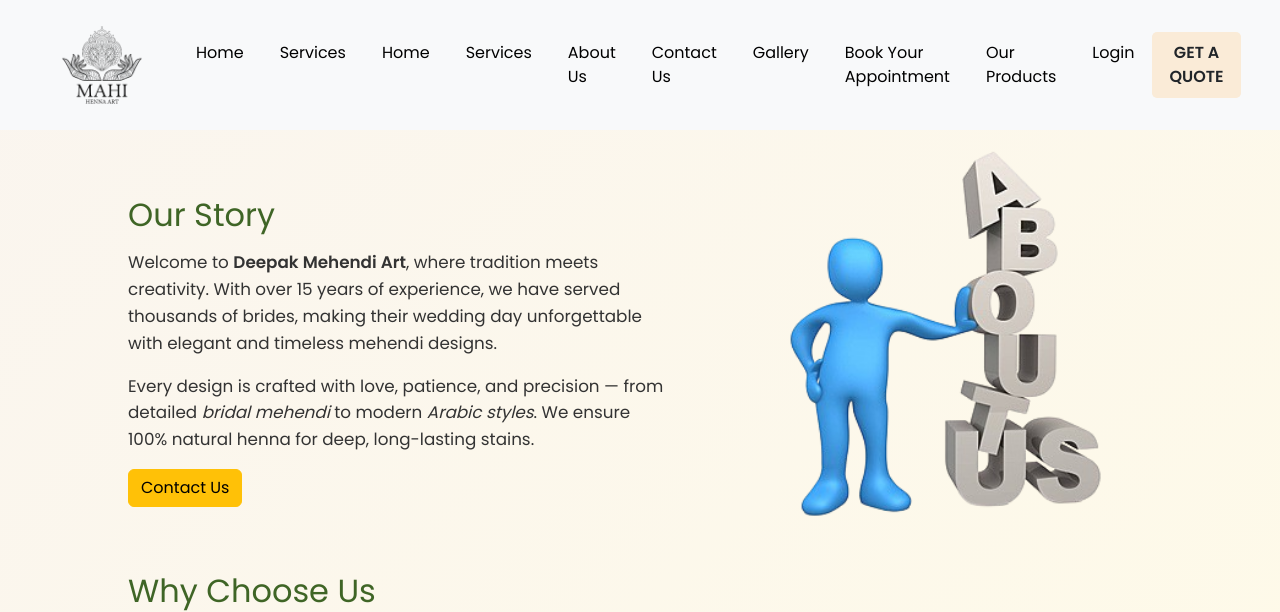
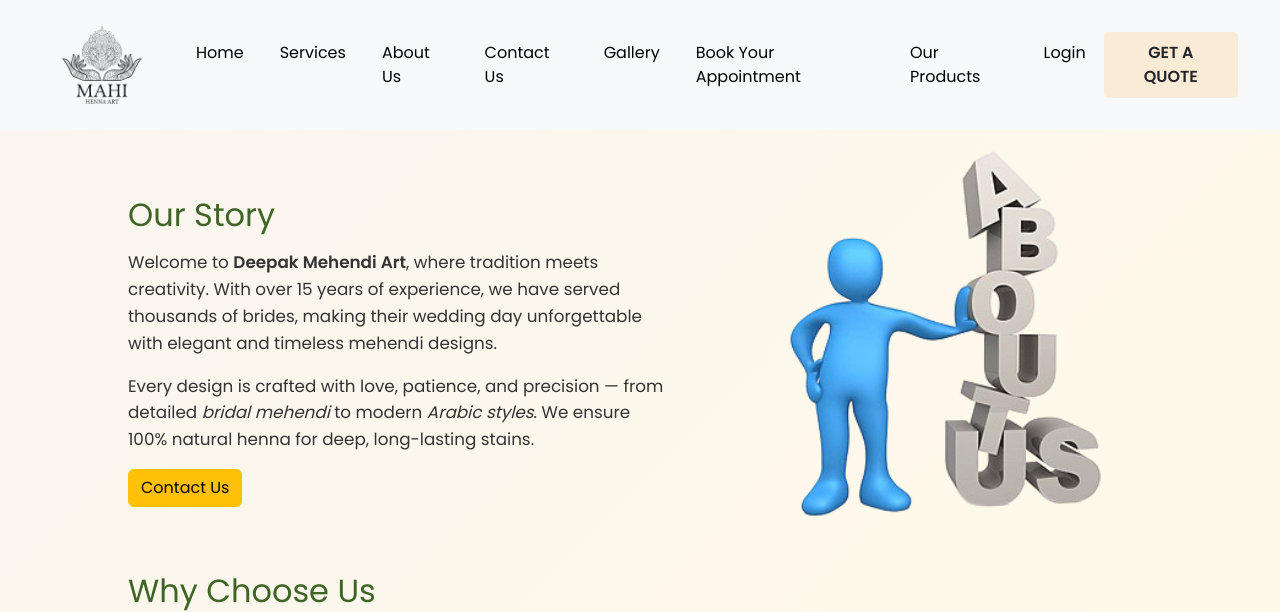
Before and after one commit to hey-akhil/collab_project, a Django app: page /about-us/ in a window 1280 px wide. Shown: the top 612 px of the page. Run offline with Django 5.2, Linux system fonts and the light colour scheme; some libraries are stand-ins or nearby versions.

Commit message:
nav update

```diff
--- a/ClientApp/templates/static_pages/navbar.html
+++ b/ClientApp/templates/static_pages/navbar.html
@@ -15,12 +15,6 @@
 
         <li class="nav-item">
           <a class="nav-link" href="{% url 'home' %}">Home</a>
-        </li>
-        <li class="nav-item">
-          <a class="nav-link" href="{% url 'our_services' %}">Services</a>
-        </li>
-        <li class="nav-item">
-          <a class="nav-link active" href="{% url 'home' %}">Home</a>
         </li>
         <li class="nav-item"><a class="nav-link" href="{% url 'our_services' %}">Services</a></li>
         <li class="nav-item"><a class="nav-link" href="{% url 'about' %}">About Us</a></li>
```
